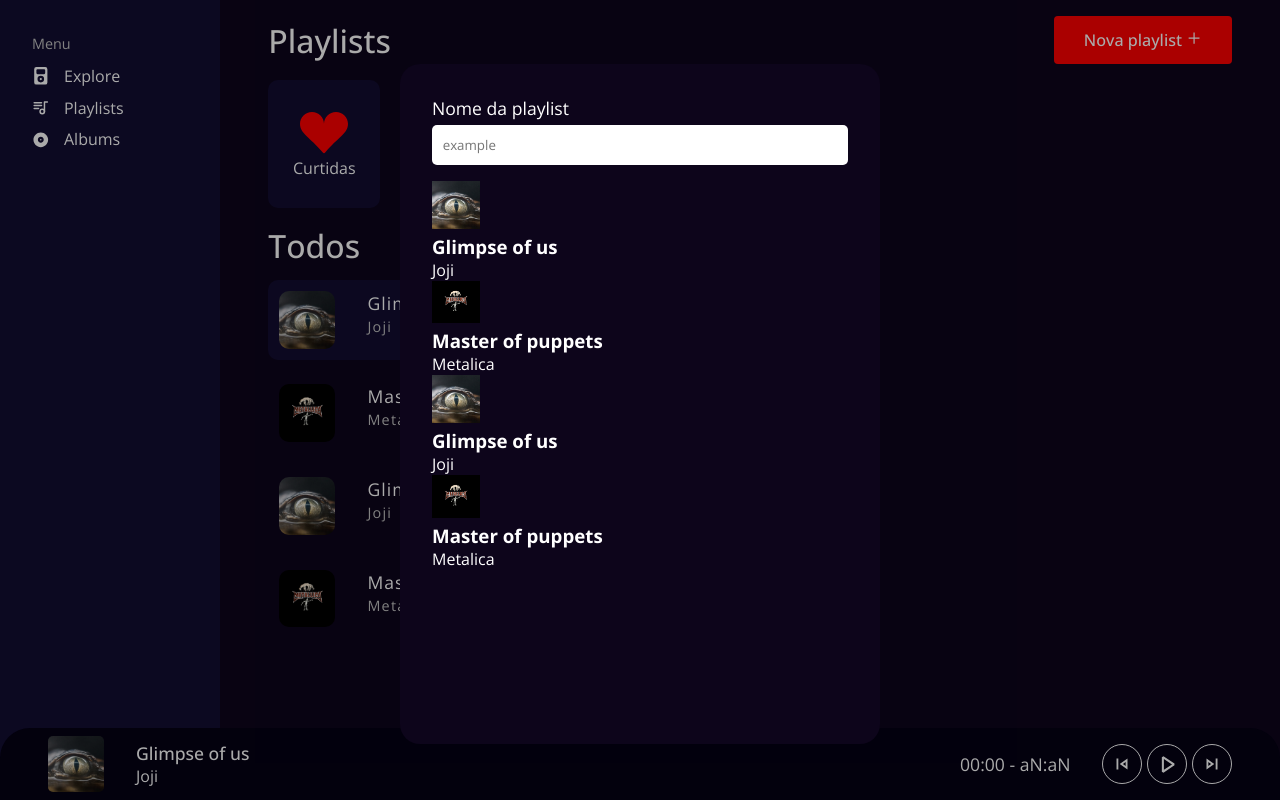
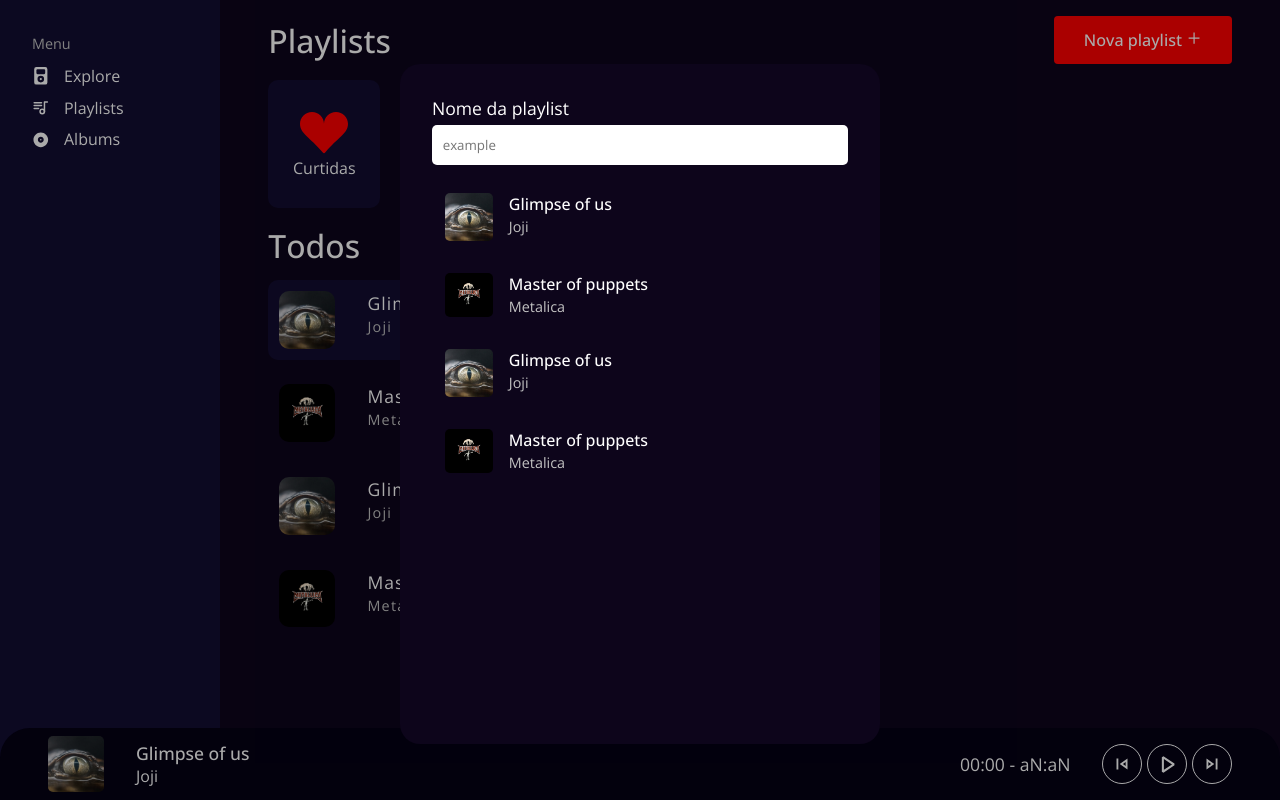
Before and after one commit to edusantanaw/es-player-music, a React (Vite) app: page /playlist in a window 1280 px wide. Both pictures are taken after a click on the button "Nova playlist". Built offline with nearby package versions, Linux system fonts and the light colour scheme.

Commit message:
fix(createPlaylist): select song

```diff
--- a/src/components/NewPlayList.tsx
+++ b/src/components/NewPlayList.tsx
@@ -1,6 +1,8 @@
 import { useRef } from "react";
 import { useCreatePlayList } from "../hooks/useCreatePlaylist";
+import { songs } from "../types/global";
 import { songsList } from "../utils/songsList";
+import SongNewPlaylist from "./SongNewPlaylist";
 import { NewPlaylistModal } from "./styles/newPlaylist.style";
 
 interface props {
@@ -9,9 +11,10 @@ interface props {
 
 const NewPlayList = ({ handleClose }: props) => {
   const nameRef = useRef<HTMLInputElement | null>(null);
-  const { handleCreatePlayList, handleSelectedSong } = useCreatePlayList({
-    nameRef,
-  });
+  const { handleCreatePlayList, handleSelectedSong, selectedSong } =
+    useCreatePlayList({
+      nameRef,
+    });
 
   return (
     <NewPlaylistModal>
@@ -23,13 +26,12 @@ const NewPlayList = ({ handleClose }: props) => {
         </div>
         <ul className="songs">
           {songsList.map((song, key) => (
-            <li key={key} onClick={() => handleSelectedSong(song)}>
-              <img src={song.image} alt={song.name} />
-              <div className="infos">
-                <h3>{song.name}</h3>
-                <span>{song.autor}</span>
-              </div>
-            </li>
+            <SongNewPlaylist
+              song={song}
+              key={key}
+              handleSelectedSong={handleSelectedSong}
+              selectedSong={selectedSong}
+            />
           ))}
         </ul>
       </form>
--- /dev/null
+++ b/src/components/SongNewPlaylist.tsx
@@ -0,0 +1,34 @@
+import React, { useState, useEffect } from "react";
+import { songs } from "../types/global";
+
+interface props {
+  song: songs;
+  selectedSong: songs[];
+  handleSelectedSong: (song: songs) => void;
+}
+
+const SongNewPlaylist = ({ song, selectedSong, handleSelectedSong }: props) => {
+  const [isSelected, setIsSelected] = useState<boolean>(false);
+  useEffect(() => {
+    const verifyIsSelected = selectedSong.filter(
+      (selectedSong) => song.id === selectedSong.id
+    );
+    setIsSelected(!!verifyIsSelected[0]);
+  }, [selectedSong]);
+
+
+  return (
+    <li
+      className={isSelected ? "selected" : ""}
+      onClick={() => handleSelectedSong(song)}
+    >
+      <img src={song.image} alt={song.name} />
+      <div className="infos">
+        <h3>{song.name}</h3>
+        <span>{song.autor}</span>
+      </div>
+    </li>
+  );
+};
+
+export default SongNewPlaylist;
--- a/src/components/styles/newPlaylist.style.ts
+++ b/src/components/styles/newPlaylist.style.ts
@@ -30,13 +30,13 @@ export const NewPlaylistModal = styled.div`
     }
 
     .name_input {
-        padding-bottom: 1em;
+      padding-bottom: 1em;
       label {
         display: block;
         font-size: 1.1em;
-    }
+      }
 
-      input{
+      input {
         margin-top: 0.4em;
         padding: 0.8em;
         border: none;
@@ -45,4 +45,36 @@ export const NewPlaylistModal = styled.div`
       }
     }
   }
+  .songs {
+    display: flex;
+    flex-direction: column;
+    gap: 0.4em;
+    li {
+      width: 100%;
+      display: flex;
+      gap: 1em;
+      padding: 0.8em;
+      cursor: pointer;
+      border-radius: 6px;
+      img {
+        border-radius: 5px;
+      }
+      h3 {
+        font-size: 1em;
+        font-weight: 500;
+      }
+      span {
+        color: #c2c2c2;
+        font-size: 0.9em;
+        font-weight: 400;
+      }
+      &:hover {
+        background-color: #0005;
+      }
+    }
+  }
+
+  .selected {
+    background-color: #000;
+  }
 `;
--- a/src/hooks/useCreatePlaylist.ts
+++ b/src/hooks/useCreatePlaylist.ts
@@ -20,8 +20,9 @@ export const useCreatePlayList = ({ nameRef }: props) => {
 
   const removeSelectedSong = (song: songs) => {
     const songIndex = selectedSong.indexOf(song);
-    const newSelectedSong = selectedSong.slice(songIndex, 1);
-    setSelectedSong(newSelectedSong);
+    const currentSelectedSongs = selectedSong;
+    currentSelectedSongs.splice(songIndex, 1);
+    setSelectedSong((current) => [...currentSelectedSongs]);
   };
 
   const addSelectedSong = (song: songs) => {
@@ -48,6 +49,6 @@ export const useCreatePlayList = ({ nameRef }: props) => {
   return {
     handleCreatePlayList,
     handleSelectedSong,
-    selectedSong
+    selectedSong,
   };
 };
--- a/src/layout/components/Controlls.tsx
+++ b/src/layout/components/Controlls.tsx
@@ -9,7 +9,6 @@ export const Controlls = () => {
   const audioRef = useRef<HTMLAudioElement>(null);
   const [playing, setPlaying] = useState<boolean>(false);
   const [currentTime, setCurrentTime] = useState<string>("00:00");
-
   const { handleNext, handlePrev, currentSong } = useSong();
 
   const formatTime = (time: number) => {
```
